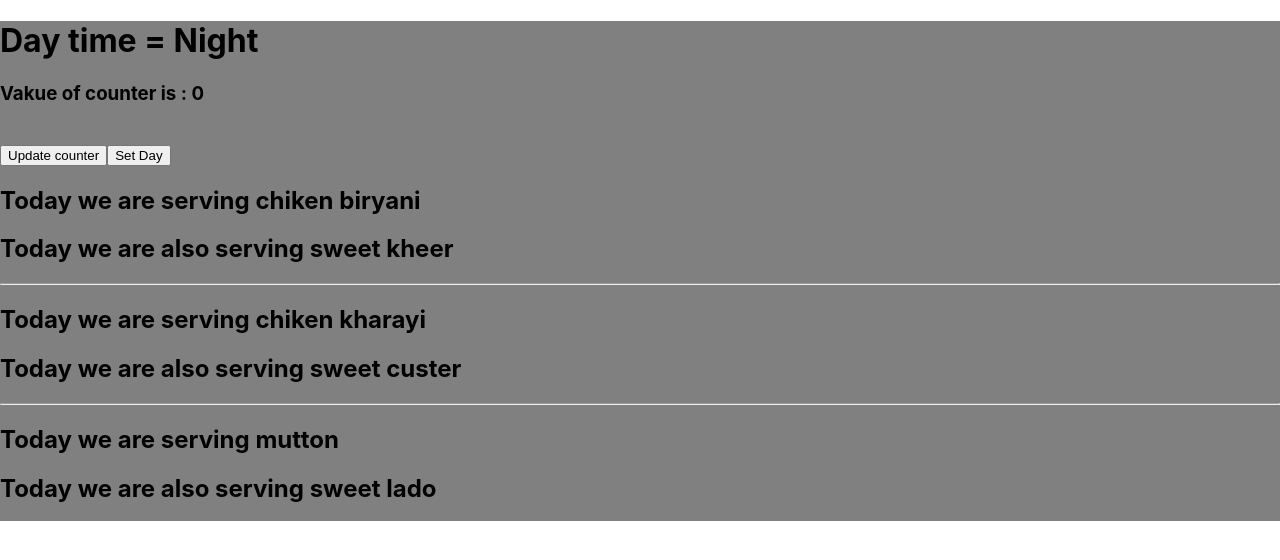
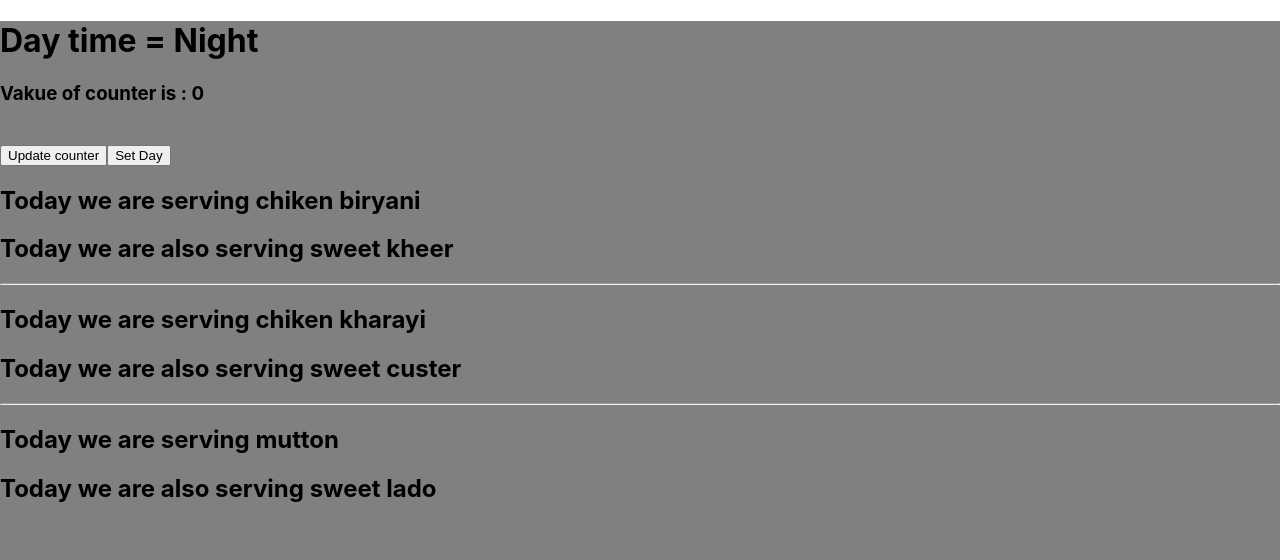
Before and after one commit to Balghari13/class03bootcamp, a React (Create React App) app: page / in a window 1280 px wide. Shown: the top 560 px of the page. Built offline with nearby package versions, Linux system fonts and the light colour scheme.

Commit message:
Update App.css

```diff
--- a/src/App.css
+++ b/src/App.css
@@ -2,7 +2,7 @@
 color: rgb(124, 0, 0);
 }
 .box{
-    height: 500px;
+    height: 800px;
     background-color: gray;
 }
 .daylight{
```
